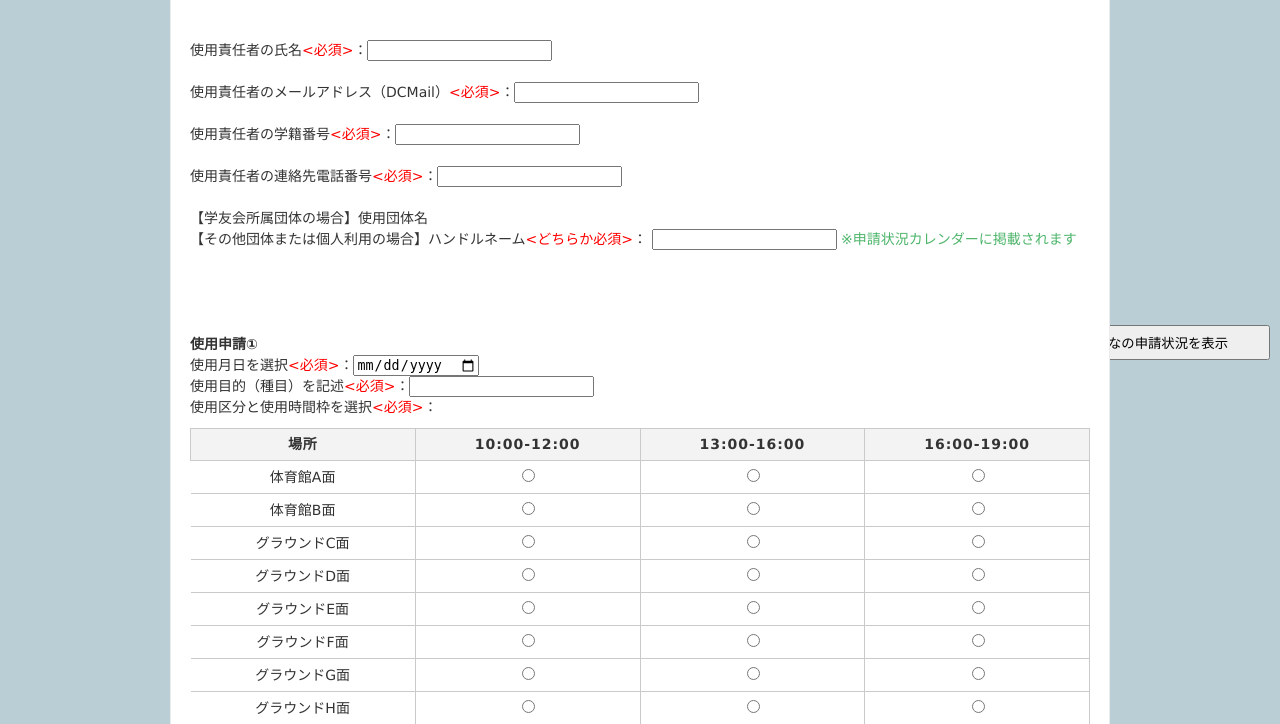
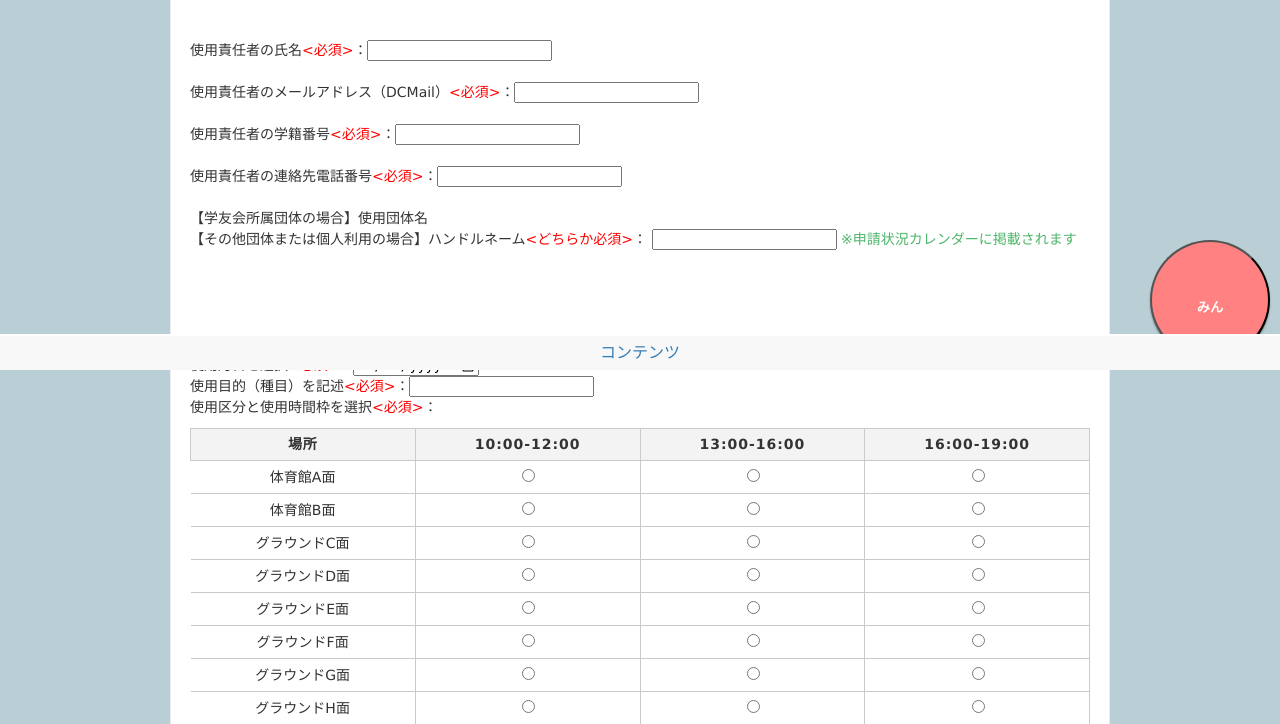
Before and after one commit to Kitsuya0828/BookingBears, a PHP site: page /normal_form.html in a window 1280 px wide. Shown: the part 430-1154 px from the top of the page. Run offline with PHP 8.4, Linux system fonts and the light colour scheme.

Commit message:
make it better

```diff
--- a/normal_form.html
+++ b/normal_form.html
@@ -675,6 +675,10 @@
 </div>
 <!-- / フッター -->
 
+<div class="footer_fix_btn">
+  <a href="">コンテンツ</a>
+</div>
+
 <!-- レイヤー -->
 <div id="layer"></div>
 <!-- ポップアップ -->
--- a/style.css
+++ b/style.css
@@ -359,7 +359,7 @@
 #footer .copyright{font-size:11px;}
 
 button.btn-circle-3d {
-	/* display: inline-block;
+	/* display: inline-block;*/
 	text-decoration: none;
 	background: #ff8181;
 	color: #FFF;
@@ -372,7 +372,7 @@
 	overflow: hidden;
 	box-shadow: 0px 2px 2px rgba(0, 0, 0, 0.29);
 	border-bottom: solid 3px #bd6565;
-	transition: .4s; */
+	transition: .4s;
 	position: fixed;
 	bottom: 10px;
 	right: 10px;
@@ -384,10 +384,6 @@
 	transform: translateY(2px);
 	box-shadow: 0 0 1px rgba(0, 0, 0, 0.15);
 	border-bottom: none;
-	/* position: fixed;
-	bottom: 10px;
-	right: 10px;
-	padding: 6px 40px */
   }
 
 button.btn-square {
@@ -408,6 +404,25 @@
 border-bottom: none;/*線を消す*/
 }
 
+.footer_fix_btn {
+	position:fixed;
+	bottom:0;
+	width:100%;
+	padding:5px 0 5px 0;
+	text-align:center;
+	background:#f8f8f8;
+	font-size:16px;
+	color:#000000;
+	border-top:2px solid #ffffff;
+  }
+  .footer_fix_btn a {
+	display:block;
+	width:100%;
+	text-decoration:none;
+  }
+  .footer_fix_btn a:hover {
+	opacity:0.8;
+  }
 
 #layer {
     display: none;  /* 初期表示は非表示 */
```
